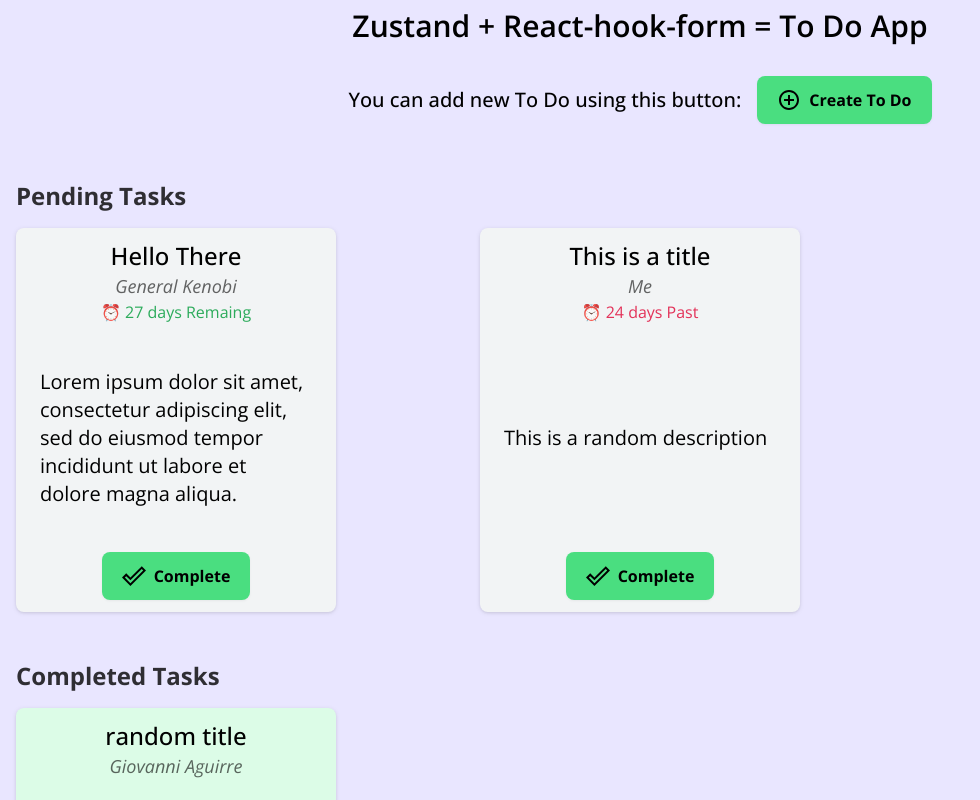
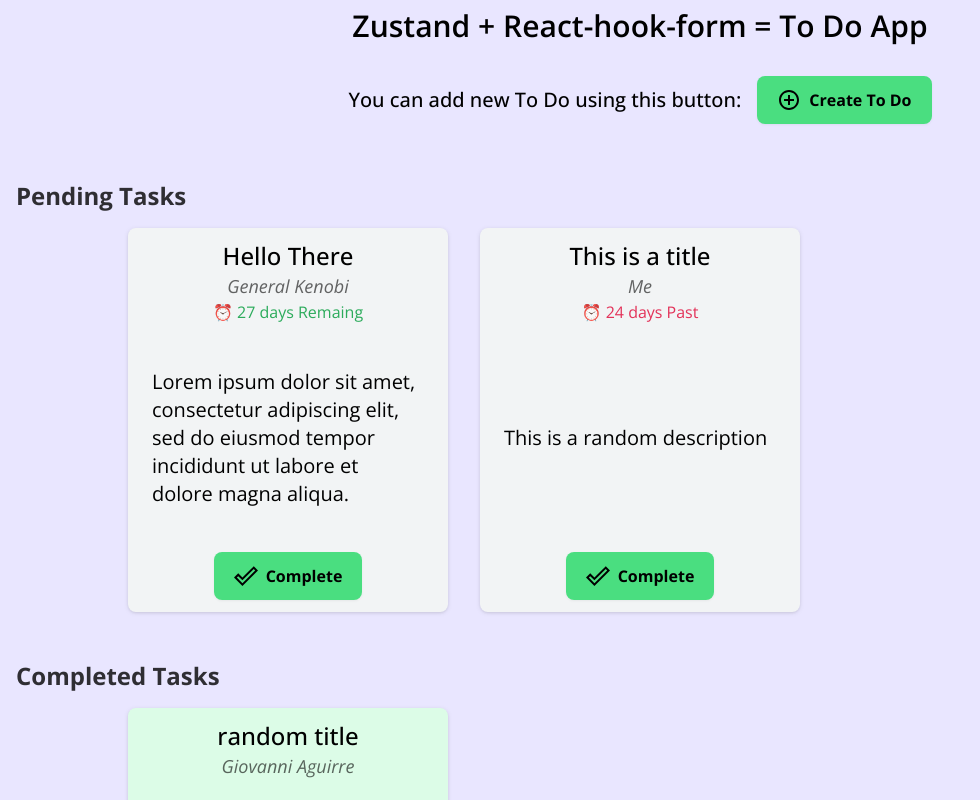
Before and after one commit to galletafromjell666/zustand-todo-app, a React (Vite) app: page / in a window 1280 px wide. Shown: the top 800 px of the page, without its empty margins (0-980 px from the left). Built offline with nearby package versions, Linux system fonts and the light colour scheme.

Commit message:
fix card position

```diff
--- a/src/index.css
+++ b/src/index.css
@@ -49,8 +49,8 @@
 
 .container-custom {
   display: grid;
-  justify-content: space-between;
-  align-content: space-between;
+  justify-content: center;
+  align-content: center;
   grid-template-columns: repeat(auto-fill, 18rem);
   /*grid-template-columns: repeat(auto-fit, minmax(18rem, 1fr));*/
   grid-gap: 2rem;
```
